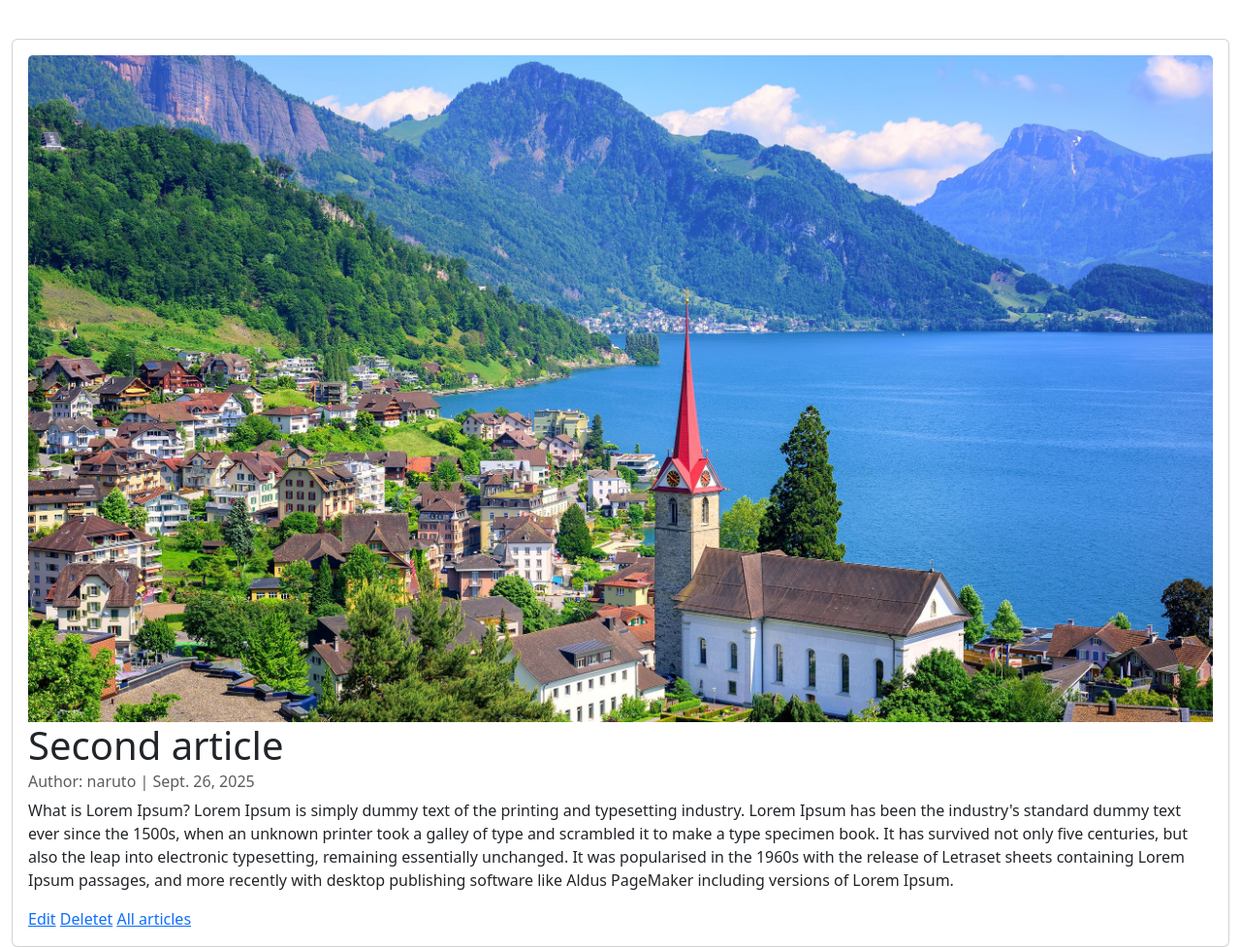
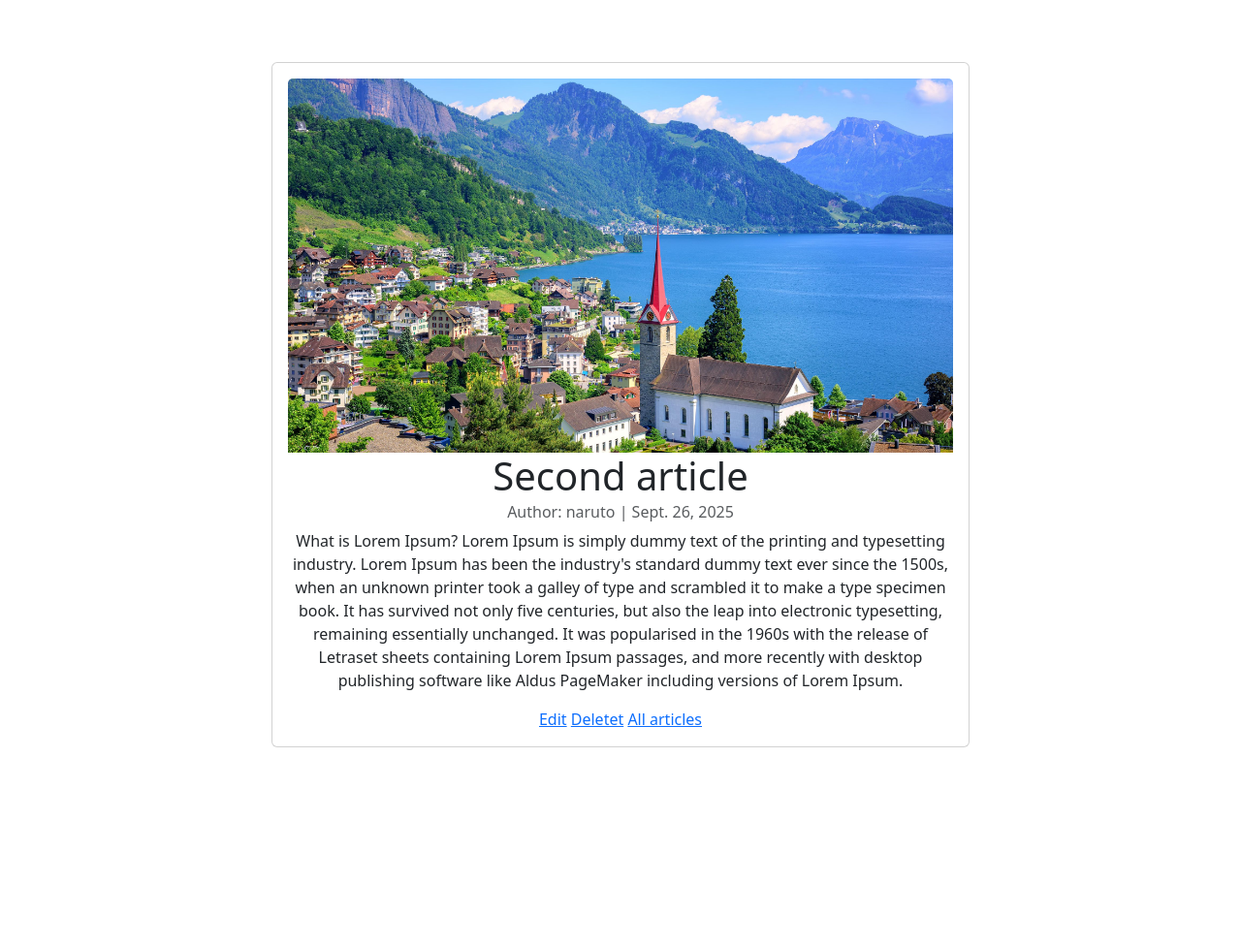
Before and after one commit to Bigmony23/it_blog_1_version, a Django app: page /articles/2/ in a window 1280 px wide. Shown: the part 56-1033 px from the top of the page at 97% size. After the commit the page ends 827 px from the top, so only its background shows below. Run offline with Django 3.2, Linux system fonts and the light colour scheme; data comes from the database, SQL or seed files in the repository; both versions use the stored data as it was after the commit.

Commit message:
Remove pyc files and add .gitignore adding authorization and improving design

```diff
--- a/articles/views.py
+++ b/articles/views.py
@@ -1,6 +1,6 @@
 from django.urls import reverse_lazy
 from django.views.generic import ListView, DetailView, DeleteView, UpdateView, CreateView
-
+from django.contrib.auth.mixins import LoginRequiredMixin, UserPassesTestMixin
 from articles.models import Article
 
 
@@ -13,19 +13,33 @@ class ArticleDetailView(DetailView):
     model = Article
     template_name = 'article_view.html'
 
-class ArticleDeleteView(DeleteView):
+class ArticleDeleteView(LoginRequiredMixin,UserPassesTestMixin,DeleteView):
     model = Article
     template_name = 'article_delete.html'
     success_url = reverse_lazy('article_list')
 
-class ArticleUpdateView(UpdateView):
+    def test_func(self):
+        obj = self.get_object()
+        return self.request.user == obj.author or self.request.user.is_superuser
+
+class ArticleUpdateView( LoginRequiredMixin,UserPassesTestMixin,UpdateView):
     model = Article
     fields = ['title','summary','body','photo']
     success_url = reverse_lazy('article_list')
     template_name = 'article_edit.html'
+    def test_func(self):
+        obj = self.get_object()
+        return obj.author==self.request.user or self.request.user.is_superuser
 
-class ArticleCreateView(CreateView):
+class ArticleCreateView(LoginRequiredMixin,UserPassesTestMixin,CreateView):
     model = Article
-    fields = ['title','summary','body','photo','author']
+    fields = ['title','summary','body','photo']
     success_url = reverse_lazy('article_list')
     template_name = 'article_new.html'
+
+    def form_valid(self, form):
+        form.instance.author = self.request.user
+        return super().form_valid(form)
+
+    def test_func(self):
+        return self.request.user.is_superuser
--- a/templates/article_view.html
+++ b/templates/article_view.html
@@ -1,9 +1,12 @@
 {% extends 'base.html' %}
 
 {% block content %}
-    <div class="container-fluid">
+    <div class="container-sm my-4">
+    <div class="row justify-content-center">
+    <div class="col-md-10 col-lg-8">
+
         <div class="card">
-            <div class="card-body">
+            <div class="card-body text-center">
                 {% if object.photo %}
                     <img class="card-img-top" src="{{ object.photo.url }}" alt="{{ object.title }}">
                 {% endif %}
@@ -15,5 +18,7 @@
             <a href="{% url 'article_list'  %}"> All articles</a>
             </div>
         </div>
+        </div>
+        </div>
     </div>
 {% endblock content %}
--- a/templates/base.html
+++ b/templates/base.html
@@ -58,7 +58,9 @@
 </nav>
 
 <main class="pt-5 mt-5">
-  {% block content %}{% endblock content %}
+ <div class="container">
+     {% block content %}{% endblock content %}
+</div>
 </main>
 
 <script src="https://cdn.jsdelivr.net/npm/bootstrap@5.3.3/dist/js/bootstrap.bundle.min.js"
--- a/templates/home.html
+++ b/templates/home.html
@@ -2,6 +2,7 @@
 {% block title %} Main page {% endblock title %}
 {% block content %}
 <div class="d-flex flex-column justify-content-center align-items-center vh-50 text-center">
+<a href="{% url 'article_list' %}"> <h2> Read all posts</h2></a>
 {% if user.is_authenticated %}
       Welcome  {{ user.first_name}}
   <form method="post" action="{% url 'logout' %}">
```
Also changed, not shown: templates/article_list.html (+11 -0 lines), db.sqlite3, 1 other file.
